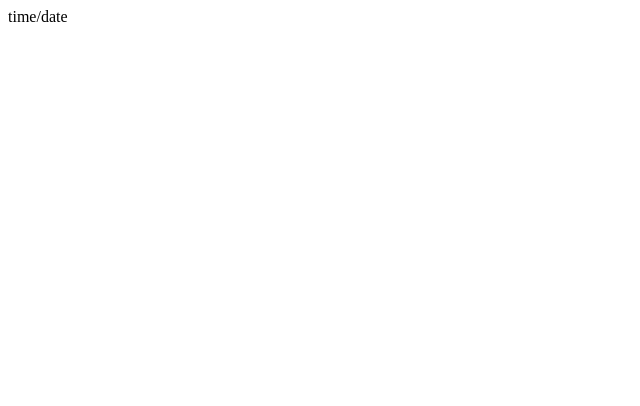
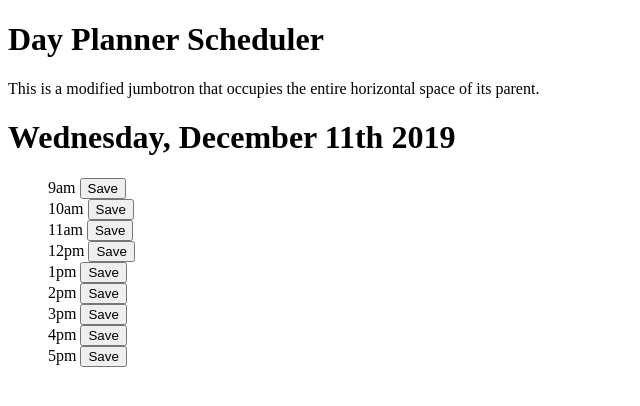
Before and after one commit to seibert-gm90/scheduler, a plain HTML site: page index.html in a window 1280 px wide. Shown: the whole page, without its empty margins (0-640 px from the left). Drawn offline with nearby package versions, Linux system fonts and the light colour scheme.

Commit message:
adding changes

```diff
--- a/assets/scripts/javascript.js
+++ b/assets/scripts/javascript.js
@@ -0,0 +1,9 @@
+moment().format();
+
+
+$ (document).ready(function(){
+    var currentHour = moment().format("h a");
+    var currentDate = moment().format("dddd, MMMM Do YYYY");
+//display date and time
+$("#todaysDate").text(currentDate)
+})
--- a/index.html
+++ b/index.html
@@ -1,5 +1,6 @@
 <!DOCTYPE html>
 <html lang="en">
+
 <head>
     <meta charset="UTF-8">
     <meta name="viewport" content="width=device-width, initial-scale=1.0">
@@ -7,23 +8,57 @@
     <title>Scheduler</title>
 
 </head>
+
 <body>
-<container id = "mainContainer">
-    <div class = "row" id = "dateTime">time/date
-        <div class = "col">
+    <container id="mainContainer">
+        <div class="jumbotron jumbotron-fluid">
+            <div class="container">
+                <h1 class="welcomeMessage">Day Planner Scheduler</h1>
+                <p class="lead">This is a modified jumbotron that occupies the entire horizontal space of its parent.
+                </p>
+            </div>
         </div>
-    </div>
+        <div  class="row" id="dateTime">
+            <div style = "justify-content: center;" class="col">
+                <h1 id= "todaysDate"></h1>
+            </div>
+        </div>
+        <div class="row">
+            <div class="col">
+                <ul>
+                    <li style="list-style-type:none;" input type="text">9am <button>Save</button></li>
+                    <li style="list-style-type:none;" input type="text">10am <button>Save</button></li>
+                    <li style="list-style-type:none;" input type="text">11am <button>Save</button></li>
+                    <li style="list-style-type:none;" input type="text">12pm <button>Save</button></li>
+                    <li style="list-style-type:none;" input type="text">1pm <button>Save</button></li>
+                    <li style="list-style-type:none;" input type="text">2pm <button>Save</button></li>
+                    <li style="list-style-type:none;" input type="text">3pm <button>Save</button></li>
+                    <li style="list-style-type:none;" input type="text">4pm <button>Save</button></li>
+                    <li style="list-style-type:none;" input type="text">5pm <button>Save</button></li>
+                </ul>
+            </div>
+        </div>
 
-
-</container>
-    <script src="https://code.jquery.com/jquery-3.4.1.slim.min.js" integrity="sha384-J6qa4849blE2+poT4WnyKhv5vZF5SrPo0iEjwBvKU7imGFAV0wwj1yYfoRSJoZ+n" crossorigin="anonymous"></script>
+    </container>
+    <script src="https://code.jquery.com/jquery-3.4.1.slim.min.js"
+        integrity="sha384-J6qa4849blE2+poT4WnyKhv5vZF5SrPo0iEjwBvKU7imGFAV0wwj1yYfoRSJoZ+n"
+        crossorigin="anonymous"></script>
     <script src="moment.js"></script>
     <script src="assets/scripts/javascript.js"></script>
 
 
 
-<script>
-    moment().format();
-</script>
+    <script>
+        moment().format();
+    </script>
+
+    <script>
+        var span = $("<span>");
+        var now = moment();
+        var when = moment().add(7, 'days').subtract(1, 'months').year(2009).hours(0).minutes(0).seconds(0);
+        var now = moment("12-25-1995", "MM-DD-YYYY");
+
+    </script>
 </body>
+
 </html>
```
